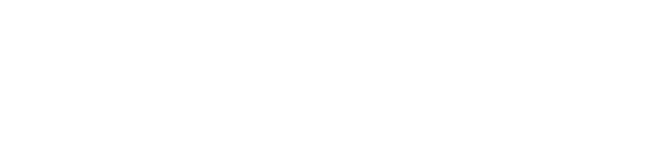
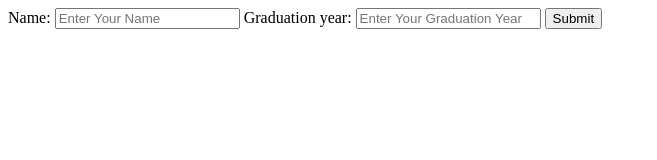
Before and after one commit to acciojob/sharable-urls-Jayesh-Hyalij, a website: page main.html in a window 1280 px wide. Shown: the whole page, without its empty margins (0-657 px from the left). Drawn offline with Linux system fonts and the light colour scheme.

Commit message:
created a submission

```diff
--- a/main.html
+++ b/main.html
@@ -1,6 +1,13 @@
 <!DOCTYPE html>
 <html>
   <body>
+	  <form>
+		  <label placeholder>Name:</label>
+		  <input type="text" placeholder="Enter Your Name">
+		  <label placeholder>Graduation year:</label>
+		  <input type="number" placeholder="Enter Your Graduation Year">
+		  <button type="submit">Submit</button>
+	  </form>
     <script type="text/javascript" src="./script.js">
 </script>
   </body>
```
